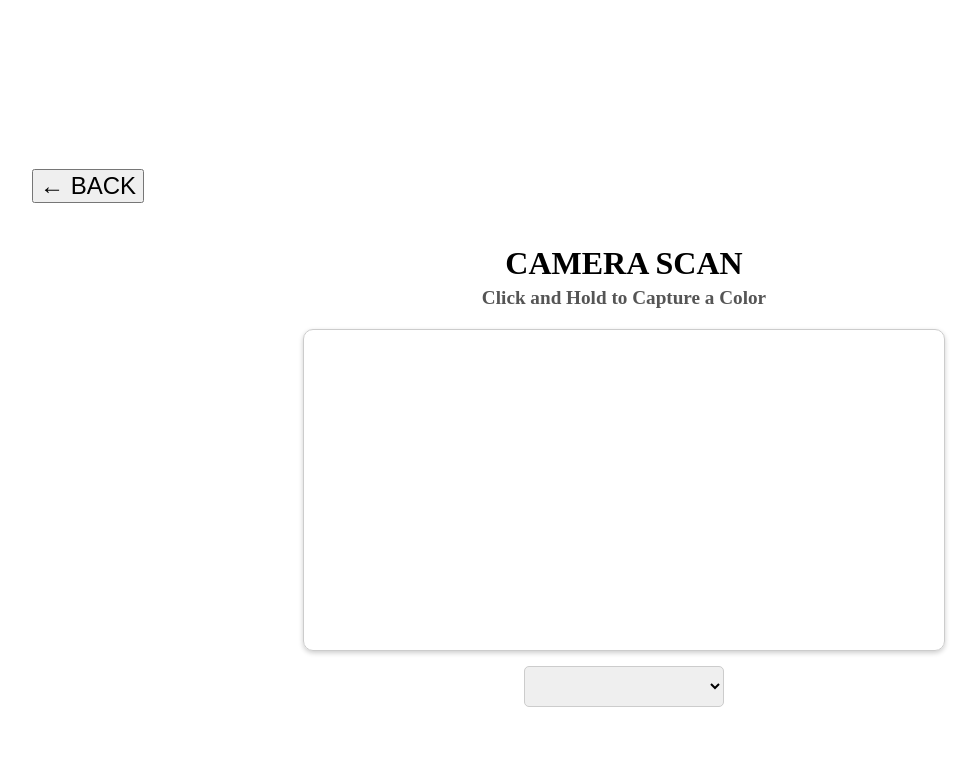
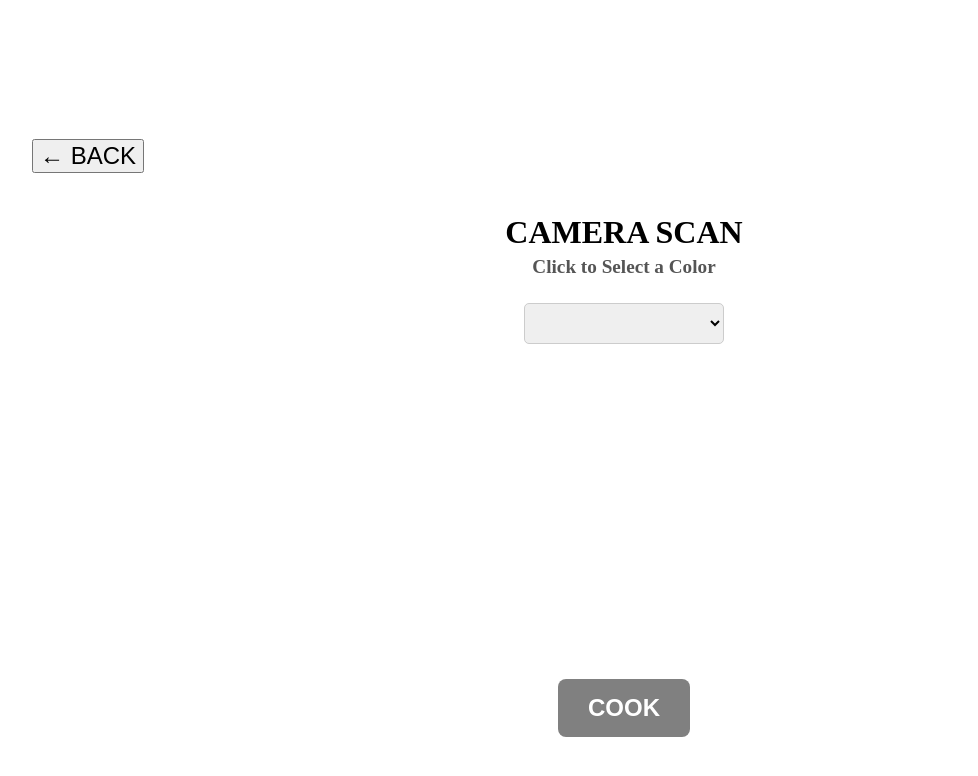
Before and after one commit to angelic-algorithms/coloroven_ai, a Next.js app: page /camera-scan in a window 1280 px wide. Shown: the top 776 px of the page, without its empty margins (16-994 px from the left). Built offline with nearby package versions, Linux system fonts and the light colour scheme.

Commit message:
fixed camera color scanner

```diff
--- a/package.json
+++ b/package.json
@@ -13,6 +13,7 @@
   "author": "",
   "license": "ISC",
   "dependencies": {
+    "@mediapipe/camera_utils": "^0.3.1675466862",
     "@uiw/react-color-wheel": "^2.3.4",
     "autoprefixer": "^10.4.20",
     "next": "^15.1.6",
--- a/pages/camera-scan.js
+++ b/pages/camera-scan.js
@@ -7,18 +7,15 @@ export default function CameraScan() {
   const router = useRouter();
   const videoRef = useRef(null);
   const streamRef = useRef(null);
-  const holdTimeout = useRef(null);
+  const canvasRef = useRef(null);
   const [devices, setDevices] = useState([]);
   const [selectedDeviceId, setSelectedDeviceId] = useState('');
-  const [isHolding, setIsHolding] = useState(false);
-  const [progress, setProgress] = useState(0);
   const [selectedColor, setSelectedColor] = useState(null);
-  const [circlePos, setCirclePos] = useState({ x: 0, y: 0 });
 
   // Initialize the camera when the component mounts
   useEffect(() => {
     getCameraDevices();
-    return () => stopCamera(); // Cleanup to stop the camera when the component unmounts
+    return () => stopCamera();
   }, []);
 
   // Fetch available camera devices
@@ -67,52 +64,43 @@ export default function CameraScan() {
     startCamera(e.target.value);
   };
 
-  // Capture color on long press
-  const handleMouseDown = (event) => {
-    setIsHolding(true);
-    setCirclePos({ x: event.clientX, y: event.clientY });
+  const handleColorSelection = (event) => {
+    if (!videoRef.current || !canvasRef.current) return;
 
-    let progressInterval = setInterval(() => {
-      setProgress((prev) => {
-        if (prev >= 100) {
-          clearInterval(progressInterval);
-          captureColor(event);
-          return 100;
-        }
-        return prev + 10;
-      });
-    }, 300);
+    const video = videoRef.current;
+    const canvas = canvasRef.current;
+    const ctx = canvas.getContext('2d');
 
-    holdTimeout.current = progressInterval;
+    // Set canvas dimensions to match video
+    canvas.width = video.videoWidth;
+    canvas.height = video.videoHeight;
+
+    // Draw video frame to canvas
+    ctx.drawImage(video, 0, 0, canvas.width, canvas.height);
+
+    // Get bounding rect & correct position
+    const rect = video.getBoundingClientRect();
+    const scaleX = video.videoWidth / rect.width; // Scaling factor for width
+    const scaleY = video.videoHeight / rect.height; // Scaling factor for height
+
+    // Get accurate x, y positions
+    const x = (event.clientX - rect.left) * scaleX;
+    const y = (event.clientY - rect.top) * scaleY;
+
+    // Get pixel data
+    const pixelData = ctx.getImageData(x, y, 1, 1).data;
+    const hexColor = `#${pixelData[0].toString(16).padStart(2, "0")}${pixelData[1].toString(16).padStart(2, "0")}${pixelData[2].toString(16).padStart(2, "0")}`;
+
+    setSelectedColor(hexColor);
   };
 
-  // Cancel long press if released early
-  const handleMouseUp = () => {
-    clearInterval(holdTimeout.current);
-    setIsHolding(false);
-    setProgress(0);
-  };
 
-  // Capture color from video
-  const captureColor = (event) => {
-    if (videoRef.current) {
-      const canvas = document.createElement('canvas');
-      const ctx = canvas.getContext('2d');
-      canvas.width = videoRef.current.videoWidth;
-      canvas.height = videoRef.current.videoHeight;
-      ctx.drawImage(videoRef.current, 0, 0, canvas.width, canvas.height);
-
-      const rect = videoRef.current.getBoundingClientRect();
-      const x = event.clientX - rect.left;
-      const y = event.clientY - rect.top;
-
-      const pixelData = ctx.getImageData(x, y, 1, 1).data;
-      const hexColor = `#${pixelData[0].toString(16).padStart(2, '0')}${pixelData[1].toString(16).padStart(2, '0')}${pixelData[2].toString(16).padStart(2, '0')}`;
-
-      setSelectedColor(hexColor);
-
-      // Use router.push for navigation
-      router.push(`/color-schemes?color=${encodeURIComponent(hexColor)}&source=camera-scan`);
+  // Proceed to the next page when the "Cook" button is clicked
+  const handleCook = () => {
+    if (selectedColor) {
+      router.push(`/color-schemes?color=${encodeURIComponent(selectedColor)}&source=camera-scan`);
+    } else {
+      alert("Please select a color first.");
     }
   };
 
@@ -126,7 +114,15 @@ export default function CameraScan() {
 
       <h1 className={styles.title}>CAMERA SCAN</h1>
 
-      <strong><p className={styles.subtitle}>Click and Hold to Capture a Color</p></strong>
+      <strong><p className={styles.subtitle}>Click to Select a Color</p></strong>
+
+     <select className={styles.cameraSelect} onChange={handleDeviceChange} value={selectedDeviceId}>
+        {devices.map((device, index) => (
+          <option key={device.deviceId} value={device.deviceId}>
+            Camera {index + 1}
+          </option>
+        ))}
+      </select>
 
       {/* Camera Feed */}
       <video
@@ -134,30 +130,32 @@ export default function CameraScan() {
         autoPlay
         playsInline
         className={styles.cameraView}
-        onMouseDown={handleMouseDown}
-        onMouseUp={handleMouseUp}
+        onClick={handleColorSelection}
       ></video>
 
-      {isHolding && (
-        <div
-          className={styles.colorCircle}
-          style={{
-            left: `${circlePos.x}px`,
-            top: `${circlePos.y}px`,
-            backgroundColor: selectedColor || 'transparent',
-          }}
-        >
-          <div className={styles.progressCircle} style={{ strokeDashoffset: 314 - (progress / 100) * 314 }}></div>
+      {/* Hidden Canvas for Color Processing */}
+      <canvas ref={canvasRef} className={styles.hiddenCanvas}></canvas>
+
+      {/* Color Display Box */}
+      {selectedColor && (
+        <div className={styles.colorDisplayContainer}>
+          <p>Selected Color:</p>
+          <div
+            className={styles.colorDisplay}
+            style={{ backgroundColor: selectedColor }}
+          ></div>
+          <p>{selectedColor}</p>
         </div>
       )}
 
-      <select className={styles.cameraSelect} onChange={handleDeviceChange} value={selectedDeviceId}>
-        {devices.map((device, index) => (
-          <option key={device.deviceId} value={device.deviceId}>
-            Camera {index + 1}
-          </option>
-        ))}
-      </select>
+      {/* Cook Button */}
+      <button
+        className={styles.cookButton}
+        onClick={handleCook}
+        disabled={!selectedColor} // Prevents clicking without selecting a color
+      >
+        COOK
+      </button>
     </div>
   );
 }
--- a/styles/CameraScan.module.css
+++ b/styles/CameraScan.module.css
@@ -34,13 +34,14 @@
 }
 
 .cameraView {
-  width: 90%;
-  max-width: 640px;
-  height: auto;
-  border: 1px solid #ccc;
-  border-radius: 10px;
-  box-shadow: 0 2px 5px rgba(0, 0, 0, 0.2);
-  cursor: crosshair;
+  width: 100%;
+  max-width: 600px;
+  cursor: crosshair; /* Changes cursor to "+" */
+}
+
+.colorPreview {
+  margin-top: 15px;
+  text-align: center;
 }
 
 .colorCircle {
@@ -64,12 +65,109 @@
   stroke-dashoffset: 314;
 }
 
+.selectedColorBox {
+  width: 50px;
+  height: 50px;
+  margin: 10px auto;
+  border-radius: 8px;
+  border: 2px solid #000;
+}
+
 .cameraSelect {
-  margin-top: 15px;
+  margin-top: 5px;
   padding: 10px;
   font-size: 1rem;
   border: 1px solid #ccc;
   border-radius: 5px;
   width: 60%;
   max-width: 200px;
+  margin-bottom: 15px;
 }
+
+.crosshair {
+  position: absolute;
+  width: 20px;
+  height: 20px;
+  border: 2px solid red;
+  border-radius: 50%;
+  transform: translate(-50%, -50%); /* This ensures proper centering */
+  pointer-events: none; /* So it doesn’t interfere with clicking */
+  transition: transform 0.1s ease-in-out;
+}
+
+.colorDisplayContainer {
+  display: flex;
+  flex-direction: column;
+  align-items: center;
+  margin-top: 15px;
+}
+
+.crosshair::before,
+.crosshair::after {
+  content: '';
+  position: absolute;
+  background: white;
+}
+
+.crosshair::before {
+  width: 100%;
+  height: 2px;
+  left: 0;
+  top: 50%;
+  transform: translateY(-50%);
+}
+
+.crosshair::after {
+  height: 100%;
+  width: 2px;
+  top: 0;
+  left: 50%;
+  transform: translateX(-50%);
+}
+
+.colorDisplayContainer {
+  margin-top: 20px;
+  text-align: center;
+}
+
+.colorLabel {
+  font-size: 1.2rem;
+  font-weight: bold;
+  margin-bottom: 10px;
+}
+
+.colorDisplay {
+  width: 60px;
+  height: 60px;
+  border-radius: 8px;
+  border: 2px solid black;
+  margin: 5px;
+}
+
+
+.cookButton {
+  margin-top: 20px;
+  padding: 15px 30px;
+  font-size: 1.5rem;
+  font-weight: bold;
+  color: white;
+  background-color: black;
+  border: none;
+  border-radius: 8px;
+  cursor: pointer;
+  transition: background 0.3s ease-in-out;
+}
+
+
+.cookButton:disabled {
+  background-color: gray;
+  cursor: not-allowed;
+}
+
+.cookButton:hover:enabled {
+  background-color: #333;
+}
+
+.hiddenCanvas {
+  display: none;
+}
```
